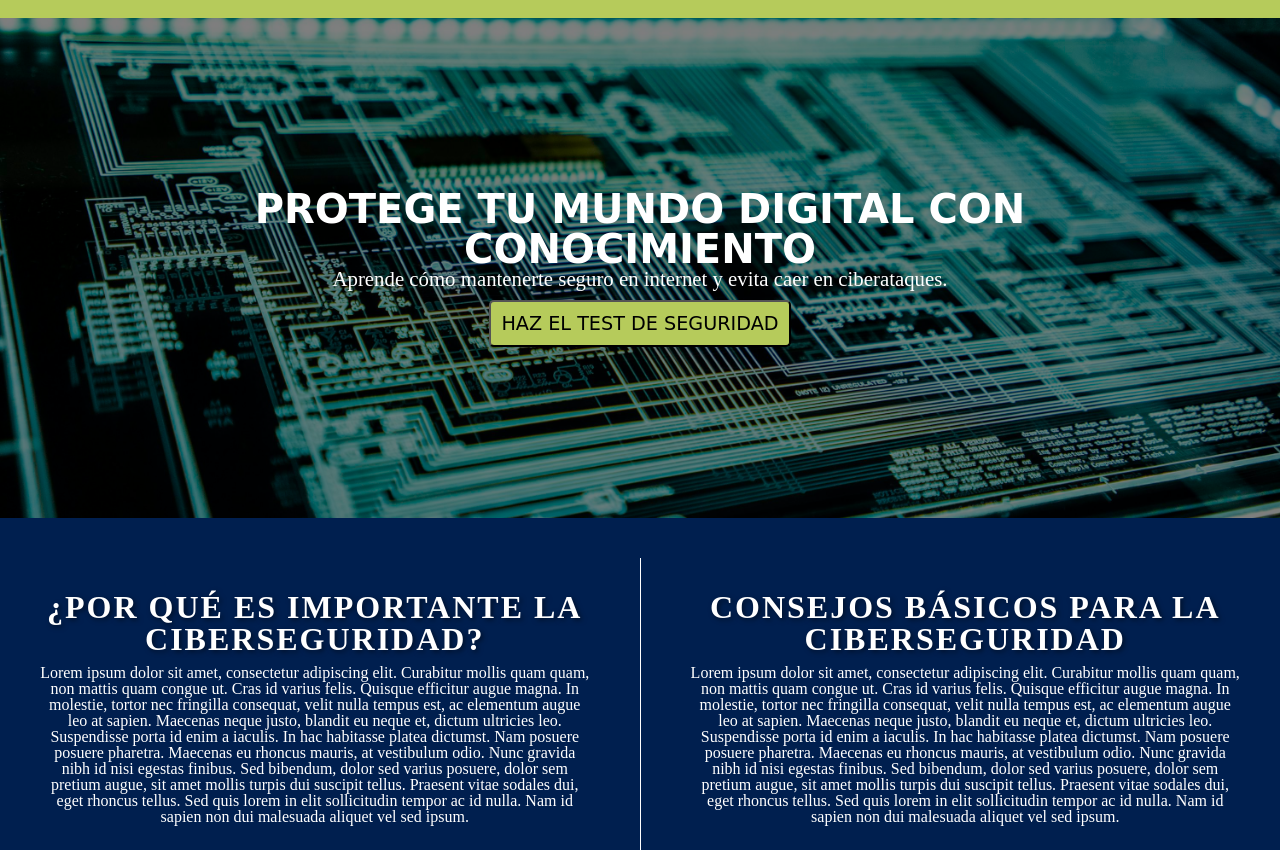
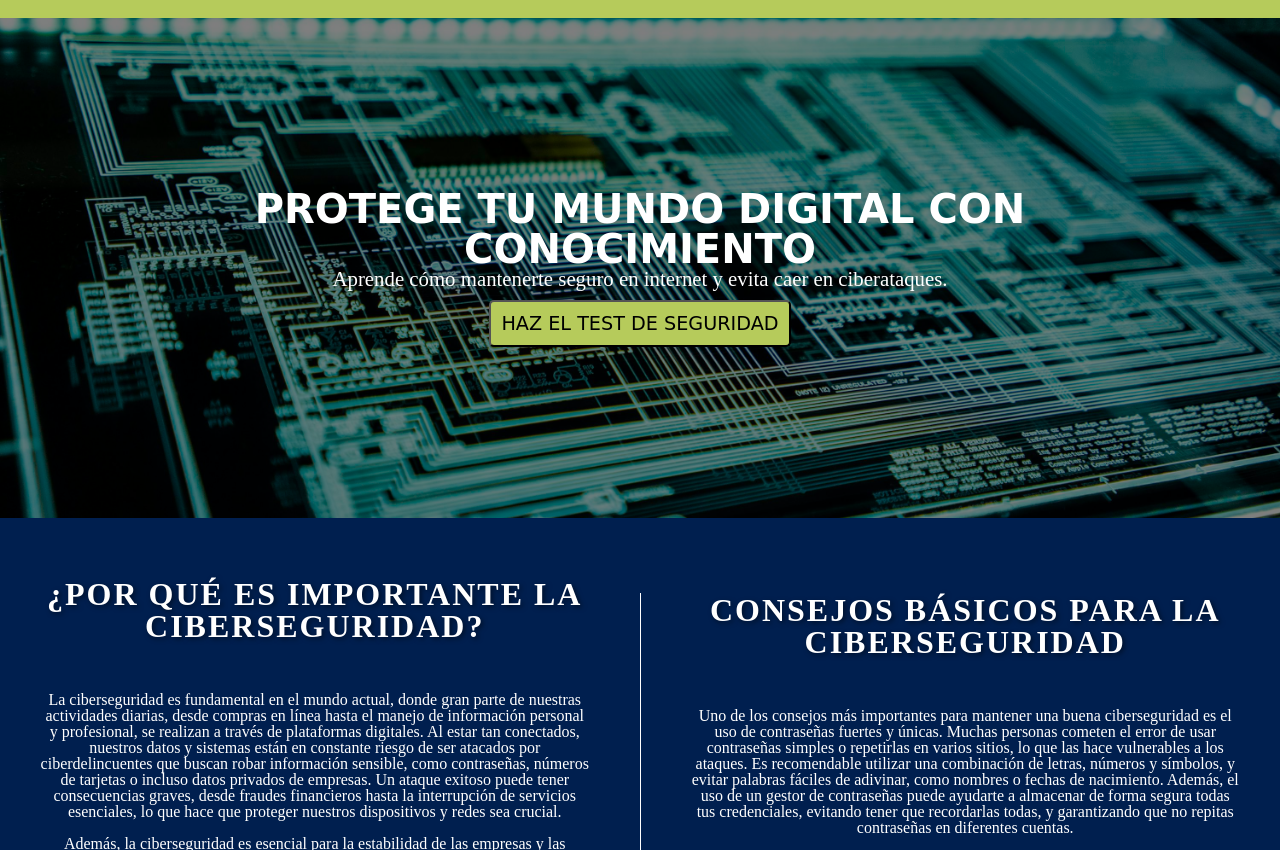
Before and after one commit to veronicasg85/EscudoDigital, a plain HTML site: page index.html in a window 1280 px wide. Shown: the part 102-952 px from the top of the page. Drawn offline with Linux system fonts and the light colour scheme; a web font is replaced by a local one.

Commit message:
retoques home page

```diff
--- a/assets/css/styles.css
+++ b/assets/css/styles.css
@@ -135,12 +135,12 @@ header {
     text-transform: uppercase;
     letter-spacing: 2px;
     text-shadow: 2px 2px 5px rgba(0, 0, 0, 0.5);
-    margin-bottom: 10px;
+    margin-bottom: 50px;
 }
 
 .separator {
     width: 1px;
-    height: 300px;
+    height: 500px;
     background-color: white;
 }
 
--- a/index.html
+++ b/index.html
@@ -41,24 +41,46 @@
 
         <div class="infoContainer">
             <h2>¿Por qué es importante la ciberseguridad?</h2>
-            <p>Lorem ipsum dolor sit amet, consectetur adipiscing elit. Curabitur mollis quam quam, non mattis quam congue ut. Cras id varius felis.
-                Quisque efficitur augue magna. In molestie, tortor nec fringilla consequat, velit nulla tempus est, ac elementum augue leo at sapien.
-                Maecenas neque justo, blandit eu neque et, dictum ultricies leo. Suspendisse porta id enim a iaculis. In hac habitasse platea dictumst.
-                Nam posuere posuere pharetra. Maecenas eu rhoncus mauris, at vestibulum odio. Nunc gravida nibh id nisi egestas finibus. Sed bibendum,
-                dolor sed varius posuere, dolor sem pretium augue, sit amet mollis turpis dui suscipit tellus. Praesent vitae sodales dui, eget rhoncus tellus.
-                Sed quis lorem in elit sollicitudin tempor ac id nulla. Nam id sapien non dui malesuada aliquet vel sed ipsum.</p>
+            <p>La ciberseguridad es fundamental en el mundo actual, donde gran parte de nuestras actividades diarias,
+                desde compras en línea hasta el manejo de información personal y profesional, se realizan a través de plataformas digitales.
+                Al estar tan conectados, nuestros datos y sistemas están en constante riesgo de ser atacados por ciberdelincuentes que buscan robar información sensible,
+                como contraseñas, números de tarjetas o incluso datos privados de empresas. Un ataque exitoso puede tener consecuencias graves, desde fraudes financieros
+                hasta la interrupción de servicios esenciales, lo que hace que proteger nuestros dispositivos y redes sea crucial.
+                <br>
+                <br>
+                Además, la ciberseguridad es esencial para la estabilidad de las empresas y las infraestructuras críticas, como hospitales, bancos y redes eléctricas.
+                Los ataques cibernéticos pueden poner en peligro tanto la operación de una empresa como la seguridad de la información de sus empleados y clientes.
+                Al mismo tiempo, los servicios esenciales, que dependen de sistemas digitales para funcionar, pueden verse paralizados si no están adecuadamente protegidos.
+                Por todo esto, la ciberseguridad no solo protege datos, sino que también contribuye a mantener la confianza en los servicios digitales y a garantizar el buen funcionamiento de la sociedad moderna.
+                <br>
+                <br>
+                La ciberseguridad, además de ser una necesidad tecnológica, también juega un papel fundamental en la protección de nuestra privacidad y derechos digitales.
+                A medida que las amenazas evolucionan, la capacitación y la concienciación de los usuarios se vuelven esenciales para evitar caer en trampas como el phishing o
+                el malware. Es crucial que tanto individuos como organizaciones mantengan una postura proactiva en cuanto a las medidas de seguridad, como el uso de contraseñas
+                fuertes, actualizaciones periódicas de software y el uso de herramientas de protección avanzadas.</p>
         </div>
 
         <div class="separator"></div>
 
         <div class="infoContainer">
             <h2>Consejos básicos para la ciberseguridad</h2>
-            <p>Lorem ipsum dolor sit amet, consectetur adipiscing elit. Curabitur mollis quam quam, non mattis quam congue ut. Cras id varius felis.
-                Quisque efficitur augue magna. In molestie, tortor nec fringilla consequat, velit nulla tempus est, ac elementum augue leo at sapien.
-                Maecenas neque justo, blandit eu neque et, dictum ultricies leo. Suspendisse porta id enim a iaculis. In hac habitasse platea dictumst.
-                Nam posuere posuere pharetra. Maecenas eu rhoncus mauris, at vestibulum odio. Nunc gravida nibh id nisi egestas finibus. Sed bibendum,
-                dolor sed varius posuere, dolor sem pretium augue, sit amet mollis turpis dui suscipit tellus. Praesent vitae sodales dui, eget rhoncus tellus.
-                Sed quis lorem in elit sollicitudin tempor ac id nulla. Nam id sapien non dui malesuada aliquet vel sed ipsum.</p>
+            <p>Uno de los consejos más importantes para mantener una buena ciberseguridad es el uso de contraseñas fuertes y únicas.
+                Muchas personas cometen el error de usar contraseñas simples o repetirlas en varios sitios, lo que las hace vulnerables a los ataques.
+                Es recomendable utilizar una combinación de letras, números y símbolos, y evitar palabras fáciles de adivinar, como nombres o fechas de nacimiento.
+                Además, el uso de un gestor de contraseñas puede ayudarte a almacenar de forma segura todas tus credenciales, evitando tener que recordarlas todas,
+                y garantizando que no repitas contraseñas en diferentes cuentas.
+            <br>
+            <br>
+            Otro aspecto crucial es mantener todos los dispositivos y software actualizados. Los fabricantes suelen lanzar actualizaciones periódicas para corregir fallos de
+            seguridad que podrían ser explotados por ciberdelincuentes. Si no actualizas tu sistema operativo, aplicaciones o antivirus, dejas abiertas puertas para que los
+            atacantes aprovechen vulnerabilidades conocidas. Configurar actualizaciones automáticas es una buena práctica para asegurarte de que siempre tengas las últimas
+            mejoras de seguridad sin tener que estar pendiente de ello manualmente.
+            <br>
+            <br>
+            Finalmente, tener precaución al navegar por internet es esencial. Evita hacer clic en enlaces sospechosos o abrir correos electrónicos de fuentes no verificadas,
+            ya que estos pueden ser intentos de phishing para robarte información personal o infectar tu dispositivo con malware. También es importante utilizar redes Wi-Fi
+            seguras, especialmente cuando accedes a información sensible, como hacer compras en línea o acceder a cuentas bancarias. Si estás en una red pública,
+            considera usar una red privada virtual (VPN) para cifrar tu conexión y proteger tu privacidad.</p>
         </div>
 
     </section>
```
